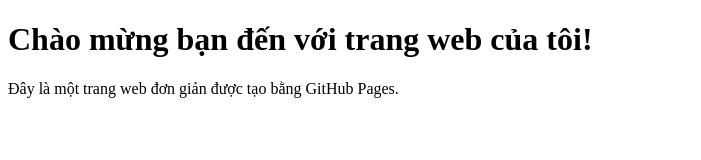
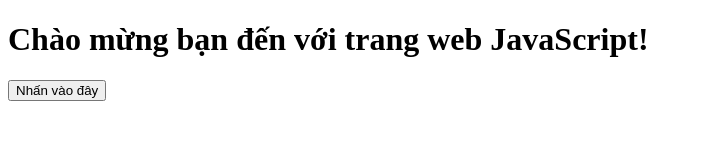
Before and after one commit to ZinVn/youtube.github.vn, a plain HTML site: page index.html in a window 1280 px wide. Shown: the whole page, without its empty margins (0-701 px from the left). Drawn offline with Linux system fonts and the light colour scheme.

Commit message:
Update index.html

```diff
--- a/index.html
+++ b/index.html
@@ -3,8 +3,14 @@
 <head>
     <meta charset="UTF-8">
     <meta name="viewport" content="width=device-width, initial-scale=1.0">
-    <title>Trang Web Của Tôi</title>
+    <title>Trang Web JavaScript</title>
+    <link rel="stylesheet" href="style.css">
 </head>
 <body>
-    <h1>Chào mừng bạn đến với trang web của tôi!</h1>
-    <p>Đây là một trang web đơn giản được tạo bằng GitHub Pages.</p>
+    <h1>Chào mừng bạn đến với trang web JavaScript!</h1>
+    <button onclick="sayHello()">Nhấn vào đây</button>
+    <p id="message"></p>
+
+    <script src="script.js"></script>
+</body>
+</html>
```
